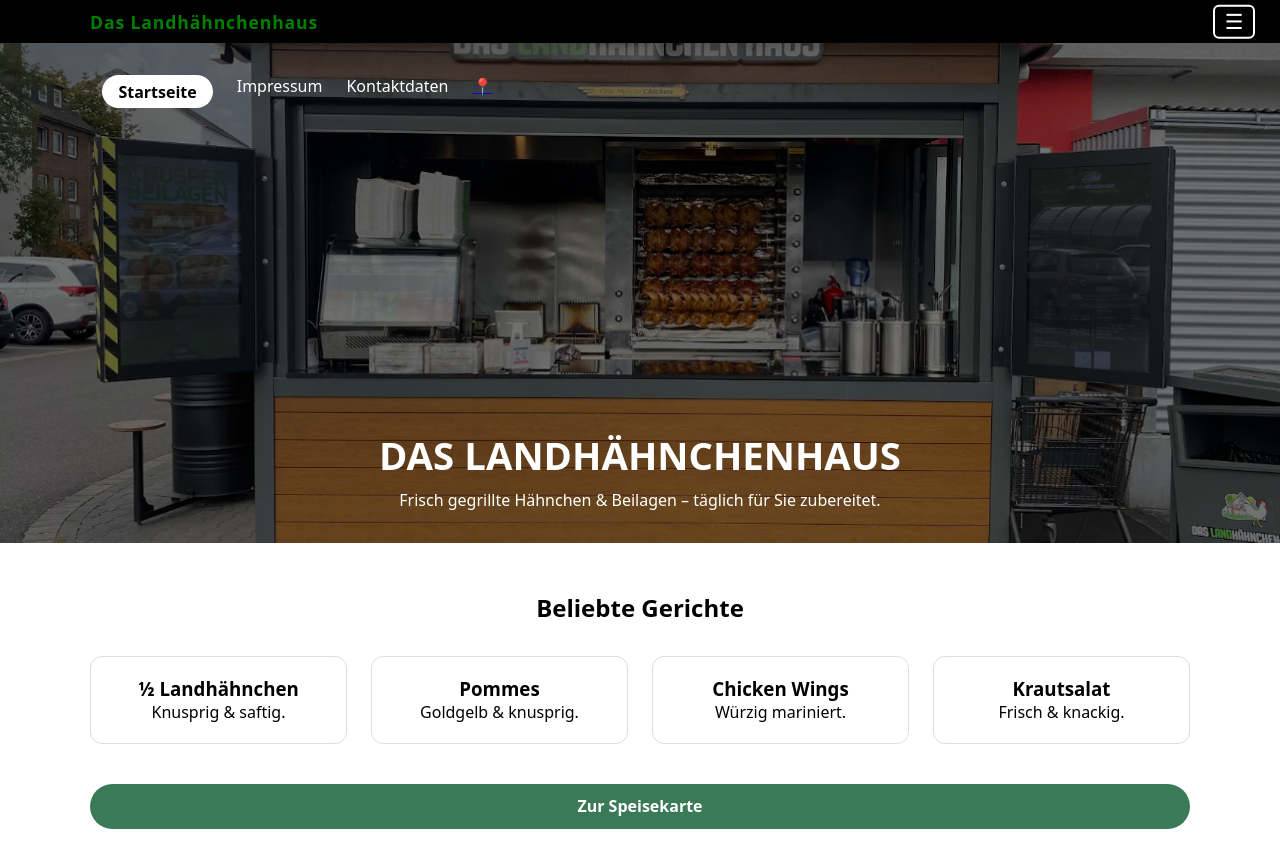
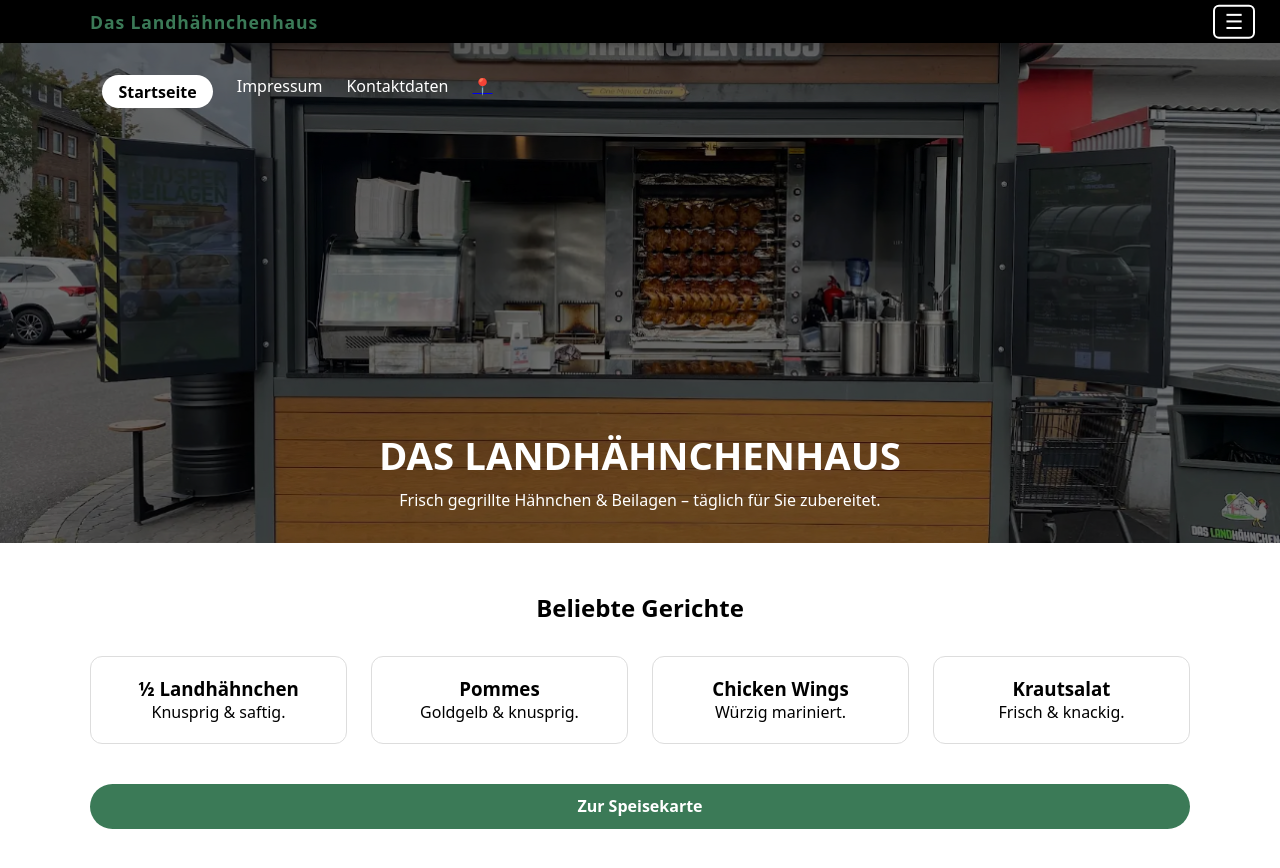
Before and after one commit to Mc-smail/food-app-frontend, a plain HTML site: page index.html in a window 1280 px wide. Shown: the top 868 px of the page. Drawn offline with Linux system fonts and the light colour scheme.

Commit message:
style: normalize brand green color

```diff
--- a/styles.css
+++ b/styles.css
@@ -41,7 +41,7 @@
     font-weight: 700;
     font-size: 1.1rem;
     letter-spacing: 0.05em;
-    color: Green;
+    color: #3B7A57;
     text-decoration: none;/* oder eine andere Farbe */
 }
 .logo-area {
```
